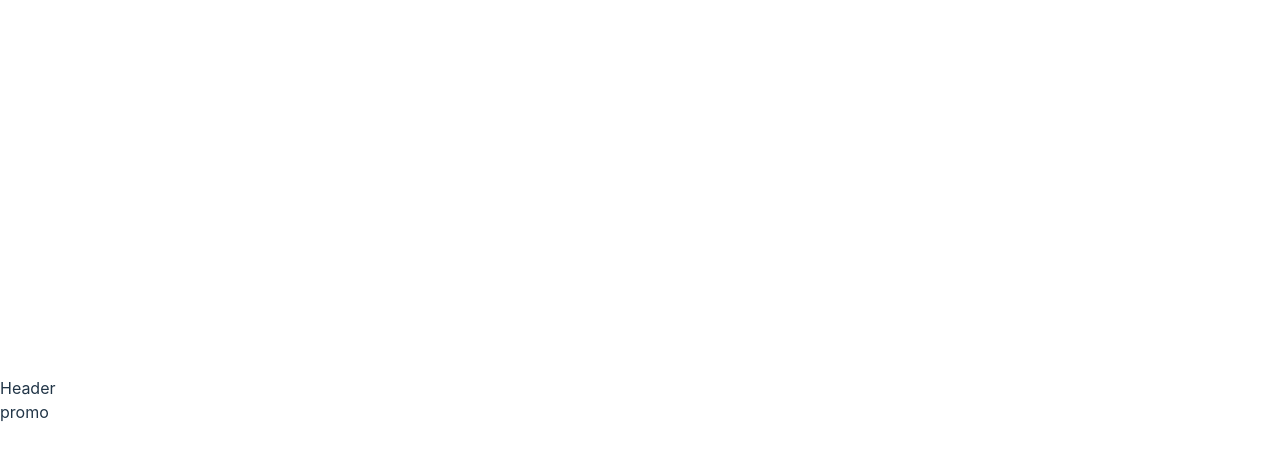
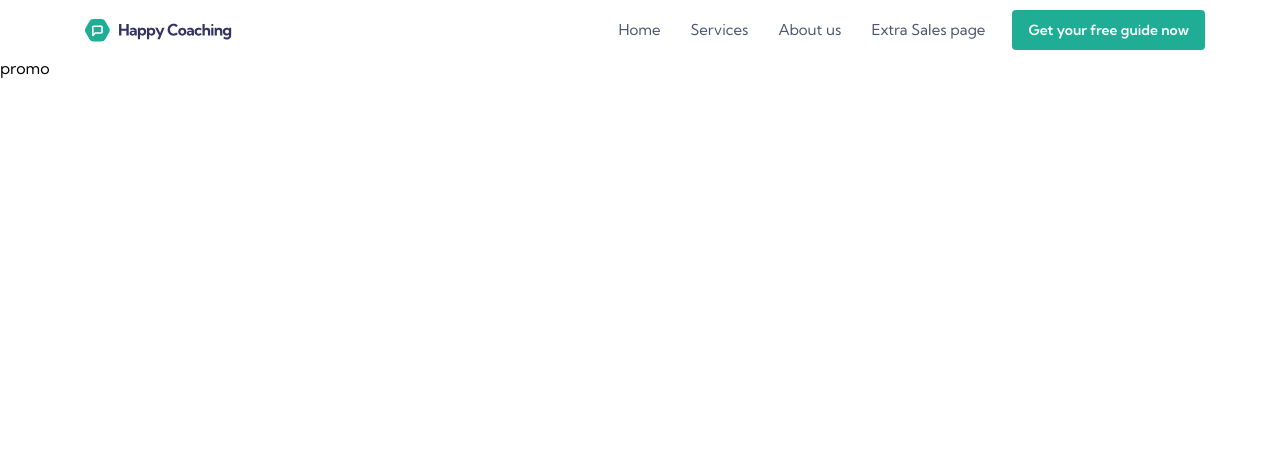
Before and after one commit to bambuuk/happy-coaching, a React (Vite) app: page / in a window 1280 px wide. Shown: the top 456 px of the page. Built offline with nearby package versions, Linux system fonts and the light colour scheme.

Commit message:
prepare header

```diff
--- a/package.json
+++ b/package.json
@@ -12,6 +12,7 @@
   "dependencies": {
     "@emotion/react": "^11.11.4",
     "@emotion/styled": "^11.11.0",
+    "@mui/icons-material": "^5.15.12",
     "@mui/material": "^5.15.12",
     "react": "^18.2.0",
     "react-dom": "^18.2.0"
--- /dev/null
+++ b/src/components/CustomElements.jsx
@@ -0,0 +1,12 @@
+import { styled } from "@mui/material";
+
+export const Button = styled("button")(({}) => ({
+  fontFamily: `"Kumbh Sans", sans-serif`,
+  fontWeight: 600,
+  fontSize: "14px",
+  lineHeight: "130%",
+  color: "#fff",
+  borderRadius: "4px",
+  padding: "11px 16px",
+  backgroundColor: "#20ad96",
+}));
--- a/src/components/Header.jsx
+++ b/src/components/Header.jsx
@@ -1,7 +1,105 @@
-import React from "react";
+import { IconButton, styled } from "@mui/material";
+import MenuIcon from "@mui/icons-material/Menu";
+import logo from "../assets/logo.svg";
+import { Button } from "./CustomElements";
+
+const HeaderUI = styled("header")(({}) => ({
+  width: "100%",
+  height: "100%",
+}));
+
+const HeaderWrapper = styled("div")(({ theme }) => ({
+  width: "100%",
+  height: "60px",
+  padding: "10px 75px 10px 85px",
+  overflow: "hidden",
+  display: "flex",
+  justifyContent: "space-between",
+  alignItems: "center",
+  [theme.breakpoints.down(1280)]: {
+    padding: "10px",
+  },
+}));
+
+const Logo = styled("div")(({}) => ({
+  cursor: "pointer",
+}));
+
+const Menu = styled("div")(({}) => ({
+  display: "flex",
+  gap: "27px",
+}));
+
+const CustomIconButton = styled(IconButton)(({ theme }) => ({
+  display: "none",
+  color: "#20ad96",
+  [theme.breakpoints.down("md")]: {
+    display: "flex",
+    alignItems: "center",
+  },
+}));
+
+const Navigation = styled("nav")(({ theme }) => ({
+  display: "block",
+  width: "100%",
+  [theme.breakpoints.down("md")]: {
+    display: "none",
+  },
+}));
+
+const NavigationList = styled("ul")(({}) => ({
+  display: "flex",
+  alignItems: "center",
+  gap: "30px",
+  width: "100%",
+  height: "100%",
+}));
+
+const NavigationItem = styled("li")(({}) => ({
+  fontFamily: `"Kumbh Sans", sans-serif`,
+  fontWeight: 400,
+  fontSize: "15px",
+  lineHeight: "160%",
+  letterSpacing: "-2%",
+  color: "#4a556c",
+  flexShrink: 0,
+  whiteSpace: "nowrap",
+  cursor: "pointer",
+}));
+
+const MenuBtn = styled(Button)(({ theme }) => ({
+  display: "block",
+  maxWidth: "193px",
+  width: "100%",
+  [theme.breakpoints.down("md")]: {
+    display: "none",
+  },
+}));
 
 const Header = () => {
-  return <div>Header</div>;
+  return (
+    <HeaderUI>
+      <HeaderWrapper>
+        <Logo>
+          <img src={logo} alt="Logo" />
+        </Logo>
+        <Menu>
+          <CustomIconButton size="small" edge="start" aria-label="menu">
+            <MenuIcon style={{ fontSize: "40px" }} />
+          </CustomIconButton>
+          <Navigation>
+            <NavigationList>
+              <NavigationItem>Home</NavigationItem>
+              <NavigationItem>Services</NavigationItem>
+              <NavigationItem>About us</NavigationItem>
+              <NavigationItem>Extra Sales page</NavigationItem>
+            </NavigationList>
+          </Navigation>
+          <MenuBtn>Get your free guide now</MenuBtn>
+        </Menu>
+      </HeaderWrapper>
+    </HeaderUI>
+  );
 };
 
 export default Header;
--- a/src/index.css
+++ b/src/index.css
@@ -1,69 +1,97 @@
-:root {
-  font-family: Inter, system-ui, Avenir, Helvetica, Arial, sans-serif;
-  line-height: 1.5;
-  font-weight: 400;
+@import url(https://fonts.googleapis.com/css?family=Kumbh+Sans:100,200,300,regular,500,600,700,800,900);
 
-  color-scheme: light dark;
-  color: rgba(255, 255, 255, 0.87);
-  background-color: #242424;
+* {
+  padding: 0;
+  margin: 0;
+  border: 0;
+}
 
-  font-synthesis: none;
-  text-rendering: optimizeLegibility;
-  -webkit-font-smoothing: antialiased;
-  -moz-osx-font-smoothing: grayscale;
+*,
+*:before,
+*:after {
+  -moz-box-sizing: border-box;
+  -webkit-box-sizing: border-box;
+  box-sizing: border-box;
+}
+
+:focus,
+:active {
+  outline: none;
+}
+
+a:focus,
+a:active {
+  outline: none;
+}
+
+nav,
+footer,
+header,
+aside {
+  display: block;
+}
+
+html,
+body {
+  height: 100%;
+  width: 100%;
+  font-size: 100%;
+  line-height: 1;
+  -ms-text-size-adjust: 100%;
+  -moz-text-size-adjust: 100%;
   -webkit-text-size-adjust: 100%;
 }
 
-a {
-  font-weight: 500;
-  color: #646cff;
-  text-decoration: inherit;
+input,
+button,
+textarea {
+  font-family: inherit;
 }
+
+input::-ms-clear {
+  display: none;
+}
+
+button {
+  cursor: pointer;
+}
+
+button::-moz-focus-inner {
+  padding: 0;
+  border: 0;
+}
+
+a,
+a:visited {
+  text-decoration: none;
+}
+
 a:hover {
-  color: #535bf2;
+  text-decoration: none;
+}
+
+ul li {
+  list-style: none;
+}
+
+img {
+  vertical-align: top;
+}
+
+h1,
+h2,
+h3,
+h4,
+h5,
+h6 {
+  font-size: inherit;
+  font-weight: inherit;
+}
+
+* {
+  font-family: "Kumbh Sans", sans-serif;
 }
 
 body {
-  margin: 0;
-  display: flex;
-  place-items: center;
-  min-width: 320px;
-  min-height: 100vh;
+  background-color: rgb(255, 255, 255);
 }
-
-h1 {
-  font-size: 3.2em;
-  line-height: 1.1;
-}
-
-button {
-  border-radius: 8px;
-  border: 1px solid transparent;
-  padding: 0.6em 1.2em;
-  font-size: 1em;
-  font-weight: 500;
-  font-family: inherit;
-  background-color: #1a1a1a;
-  cursor: pointer;
-  transition: border-color 0.25s;
-}
-button:hover {
-  border-color: #646cff;
-}
-button:focus,
-button:focus-visible {
-  outline: 4px auto -webkit-focus-ring-color;
-}
-
-@media (prefers-color-scheme: light) {
-  :root {
-    color: #213547;
-    background-color: #ffffff;
-  }
-  a:hover {
-    color: #747bff;
-  }
-  button {
-    background-color: #f9f9f9;
-  }
-}
```
Also changed, not shown: src/assets/logo.svg (added), src/components/Logo.jsx (deleted), 1 other file (tests, documents, lock files or other folders).
